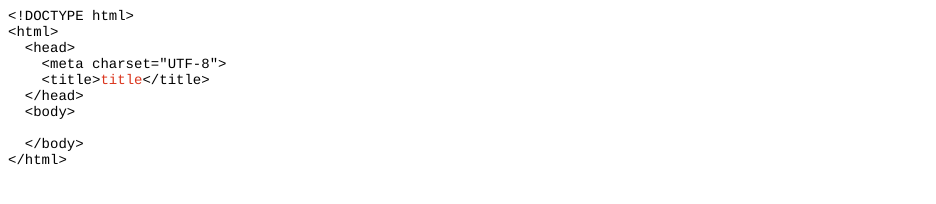
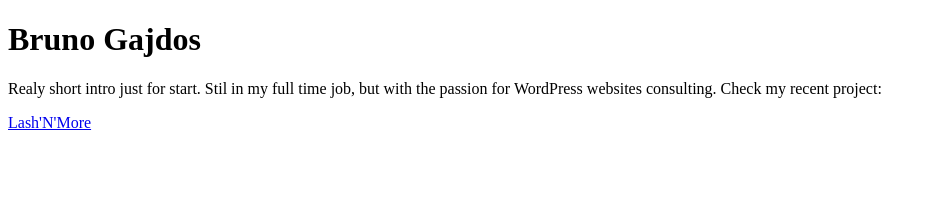
Before and after one commit to navanweb/dev, a plain HTML site: page bruno.html in a window 1280 px wide. Shown: the whole page, without its empty margins (0-936 px from the left). Drawn offline with Linux system fonts and the light colour scheme.

Commit message:
UPDATED BRUNO.HTMl

```diff
--- a/bruno.html
+++ b/bruno.html
@@ -1,27 +1,13 @@
-<!DOCTYPE html PUBLIC "-//W3C//DTD HTML 4.01//EN" "http://www.w3.org/TR/html4/strict.dtd">
+<!DOCTYPE html>
 <html>
-<head>
-  <meta http-equiv="Content-Type" content="text/html; charset=utf-8">
-  <meta http-equiv="Content-Style-Type" content="text/css">
-  <title></title>
-  <meta name="Generator" content="Cocoa HTML Writer">
-  <meta name="CocoaVersion" content="1671.1">
-  <style type="text/css">
-    p.p1 {margin: 0.0px 0.0px 0.0px 0.0px; line-height: 13.0px; font: 14.0px Courier; color: #000000; -webkit-text-stroke: #000000}
-    span.s1 {font-kerning: none}
-    span.s2 {font-kerning: none; color: #db361e; -webkit-text-stroke: 0px #db361e}
-  </style>
-</head>
-<body>
-<p class="p1"><span class="s1">&lt;!DOCTYPE html&gt;</span></p>
-<p class="p1"><span class="s1">&lt;html&gt;</span></p>
-<p class="p1"><span class="s1">  &lt;head&gt;</span></p>
-<p class="p1"><span class="s1">    &lt;meta charset="UTF-8"&gt;</span></p>
-<p class="p1"><span class="s1">    &lt;title&gt;</span><span class="s2">title</span><span class="s1">&lt;/title&gt;</span></p>
-<p class="p1"><span class="s1">  &lt;/head&gt;</span></p>
-<p class="p1"><span class="s1">  &lt;body&gt;</span></p>
-<p class="p1"><span class="s1">  </span></p>
-<p class="p1"><span class="s1">  &lt;/body&gt;</span></p>
-<p class="p1"><span class="s1">&lt;/html&gt;</span></p>
-</body>
+  <head>
+    <meta charset="UTF-8">
+    <title>Welcome</title>
+    <h1>Bruno Gajdos</h1>
+  </head>
+  <body>
+<p> Realy short intro just for start. Stil in my full time job, but with the passion for WordPress websites consulting. Check my recent project:
+</p>
+<a href="https://www.lashnmore.com">Lash'N'More</a>
+  </body>
 </html>
```
